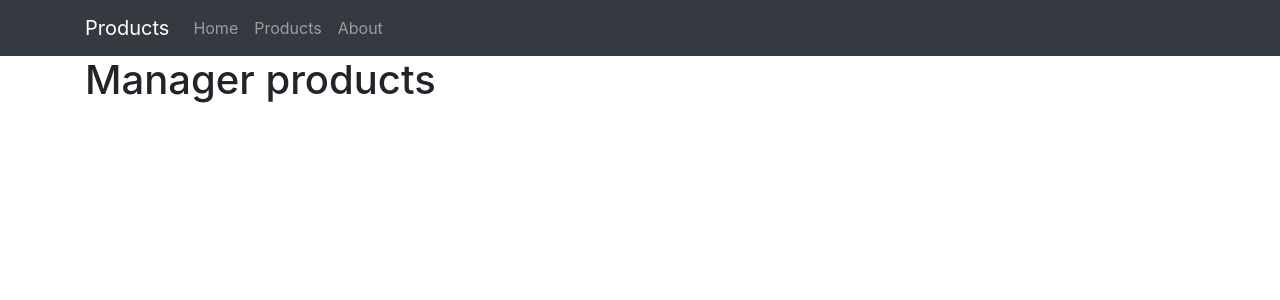
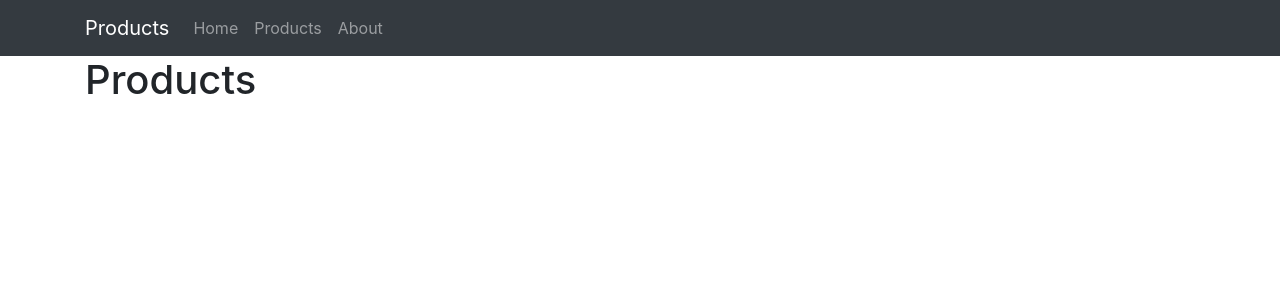
Before and after one commit to hnrqsss/crud-spa, a React (Create React App) app: page /products in a window 1280 px wide. Shown: the top 300 px of the page. Built offline with nearby package versions, Linux system fonts and the light colour scheme.

Commit message:
apply routes

```diff
--- a/package.json
+++ b/package.json
@@ -6,6 +6,7 @@
     "bootstrap": "^4.1.3",
     "react": "^16.4.2",
     "react-dom": "^16.4.2",
+    "react-router-dom": "^4.3.1",
     "react-scripts": "1.1.4"
   },
   "scripts": {
--- /dev/null
+++ b/src/About.js
@@ -0,0 +1,9 @@
+import React, {Component} from 'react'
+
+export default class About extends Component {
+    render() {
+        return(
+            <h1>About</h1>
+        )
+    }
+}
--- a/src/App.js
+++ b/src/App.js
@@ -1,29 +1,39 @@
 import React, { Component } from 'react'
 
+import {
+  BrowserRouter as Router,
+  Route,
+  Link
+} from 'react-router-dom'
+
+import Home from './Home'
+import About from './About'
+import Products from './Products'
 
 class App extends Component {
   render() {
     return (
+      <Router>
           <div>
             <nav className='navbar navbar-expand-lg navbar-dark bg-dark'>
               <div className='container'>
 
                 <div className='navbar-header'>
-                <a href='/' className='navbar-brand'>Products</a>
+                  <Link to='/' className='navbar-brand'>Products</Link>
                 </div>
                 <div className='collapse navbar-collapse'>
                   <ul className='nav navbar-nav'>
 
                     <li className='nav-item'>
-                    <a className='nav-link' href='/'>Home</a>
+                      <Link className='nav-link' to='/'>Home</Link>
                     </li>
 
                     <li className='nav-item'>
-                    <a className='nav-link' href='/'>Products</a>
+                      <Link className='nav-link' to='/products'>Products</Link>
                     </li>
 
                     <li className='nav-item'>
-                    <a className='nav-link' href='/'>About</a>
+                      <Link className='nav-link' to='/about'>About</Link>
                     </li>
 
                   </ul>
@@ -32,10 +42,12 @@ class App extends Component {
             </nav>
 
             <div className='container'>
-            <h1>Manager products</h1>
+              <Route exact path='/' component={Home} />
+              <Route path='/products' component={Products} />
+              <Route exact path='/about' component={About} />
             </div>
-
           </div>
+      </Router>
     )
   }
 }
--- /dev/null
+++ b/src/Home.js
@@ -0,0 +1,9 @@
+import React, {Component} from 'react'
+
+export default class Home extends Component {
+    render() {
+        return(
+            <h1>Home</h1>
+        )
+    }
+}
--- /dev/null
+++ b/src/Products.js
@@ -0,0 +1,9 @@
+import React, {Component} from 'react'
+
+export default class Products extends Component {
+    render() {
+        return(
+            <h1>Products</h1>
+        )
+    }
+}
```
Also changed, not shown: 1 other file (tests, documents, lock files or other folders). Lines whose indentation alone changed are shown as unchanged.
